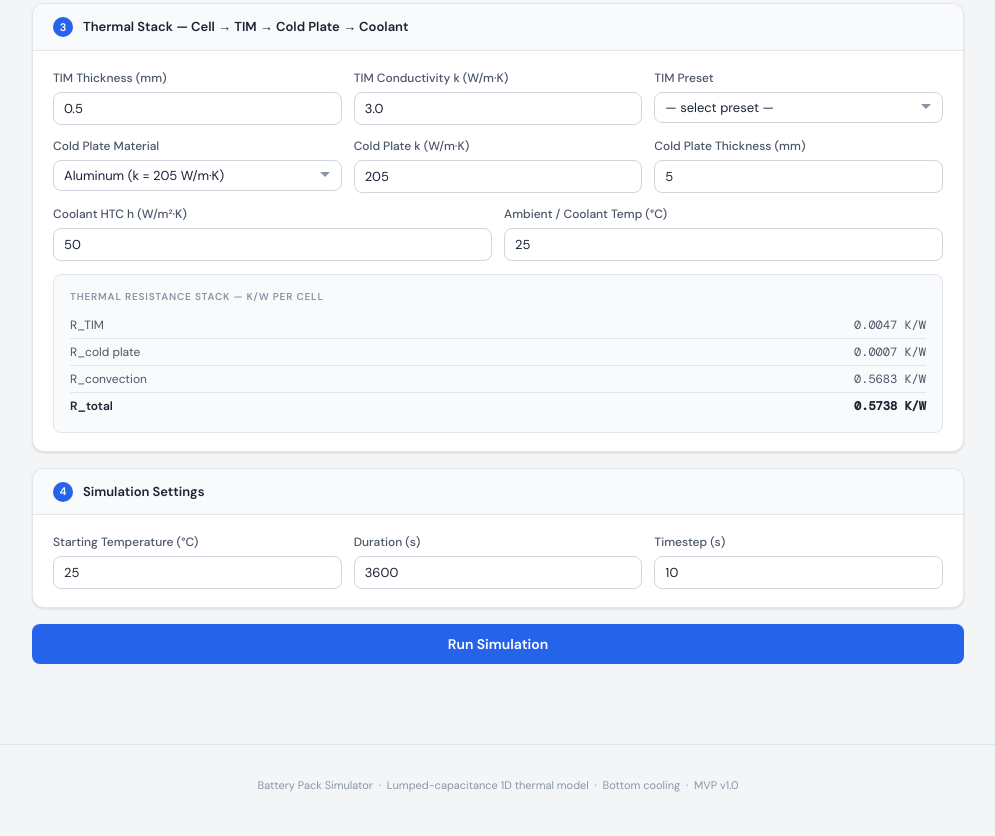
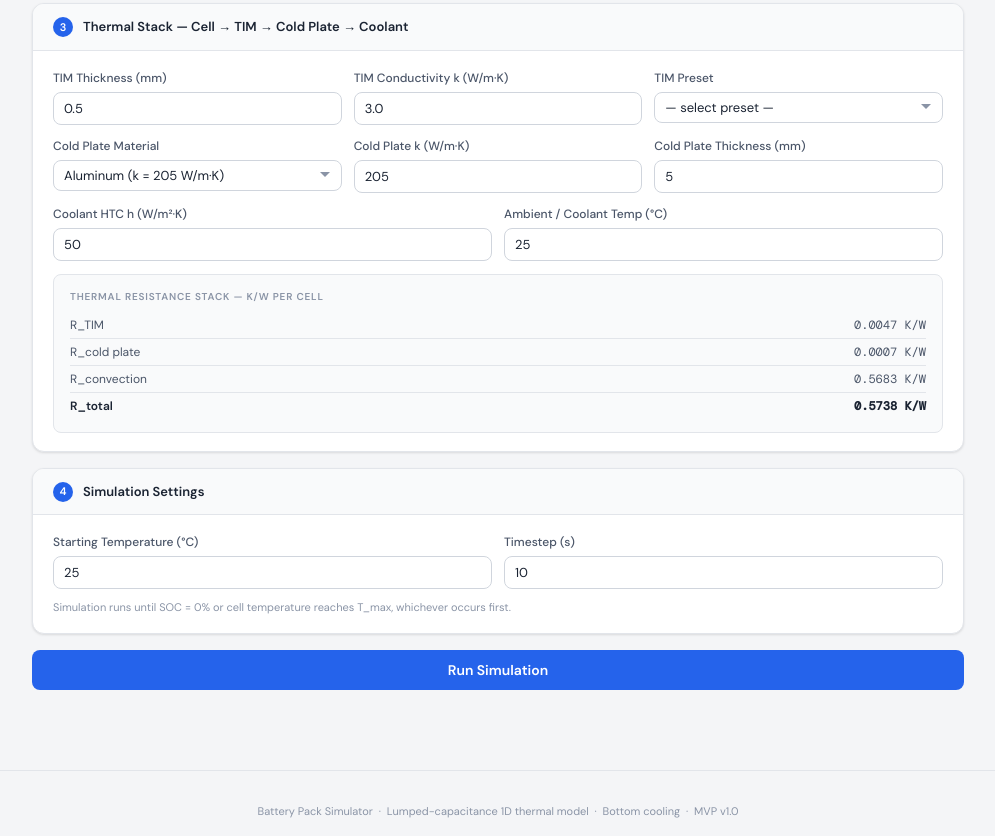
Before and after one commit to mohammadsafarish-cell/batter-sim, a plain HTML site: page index.html in a window 1280 px wide. Shown: the part 581-1417 px from the top of the page, without its empty margins (142-1137 px from the left). Before the commit the page ends 1390 px from the top, so only its background shows below. Drawn offline with nearby package versions, Linux system fonts and the light colour scheme.

Commit message:
Update index.html

```diff
--- a/index.html
+++ b/index.html
@@ -175,11 +175,11 @@ footer{text-align:center;font-size:11px;color:var(--text3);padding:2rem 0 1rem;b
 <div class="card">
   <div class="card-header"><div class="step-badge">4</div><span class="card-title">Simulation Settings</span></div>
   <div class="card-body">
-    <div class="grid3">
+    <div class="grid2">
       <div class="field"><label>Starting Temperature (°C)</label><input type="number" id="T0" value="25" min="-20" max="60"></div>
-      <div class="field"><label>Duration (s)</label><input type="number" id="simDur" value="3600" min="60" max="14400" step="60"></div>
       <div class="field"><label>Timestep (s)</label><input type="number" id="dt" value="10" min="1" max="60" step="1"></div>
     </div>
+    <p style="font-size:11px;color:var(--text3);margin-top:10px">Simulation runs until SOC = 0% or cell temperature reaches T_max, whichever occurs first.</p>
   </div>
 </div>
 
@@ -359,8 +359,8 @@ function runSim(){
   const cr=parseFloat(document.getElementById('crate').value)||1;
   const T0=parseFloat(document.getElementById('T0').value)||25;
   const Tamb=parseFloat(document.getElementById('Tamb').value)||25;
-  const dur=parseInt(document.getElementById('simDur').value)||3600;
   const dt=parseInt(document.getElementById('dt').value)||10;
+  const dur=Math.ceil((c.cap/I_cell)*3600*1.05); // 5% buffer past full discharge
   const timK=parseFloat(document.getElementById('timK').value)||3;
   const timT=(parseFloat(document.getElementById('timThk').value)||0.5)/1000;
   const cpK=parseFloat(document.getElementById('cpK').value)||205;
```
